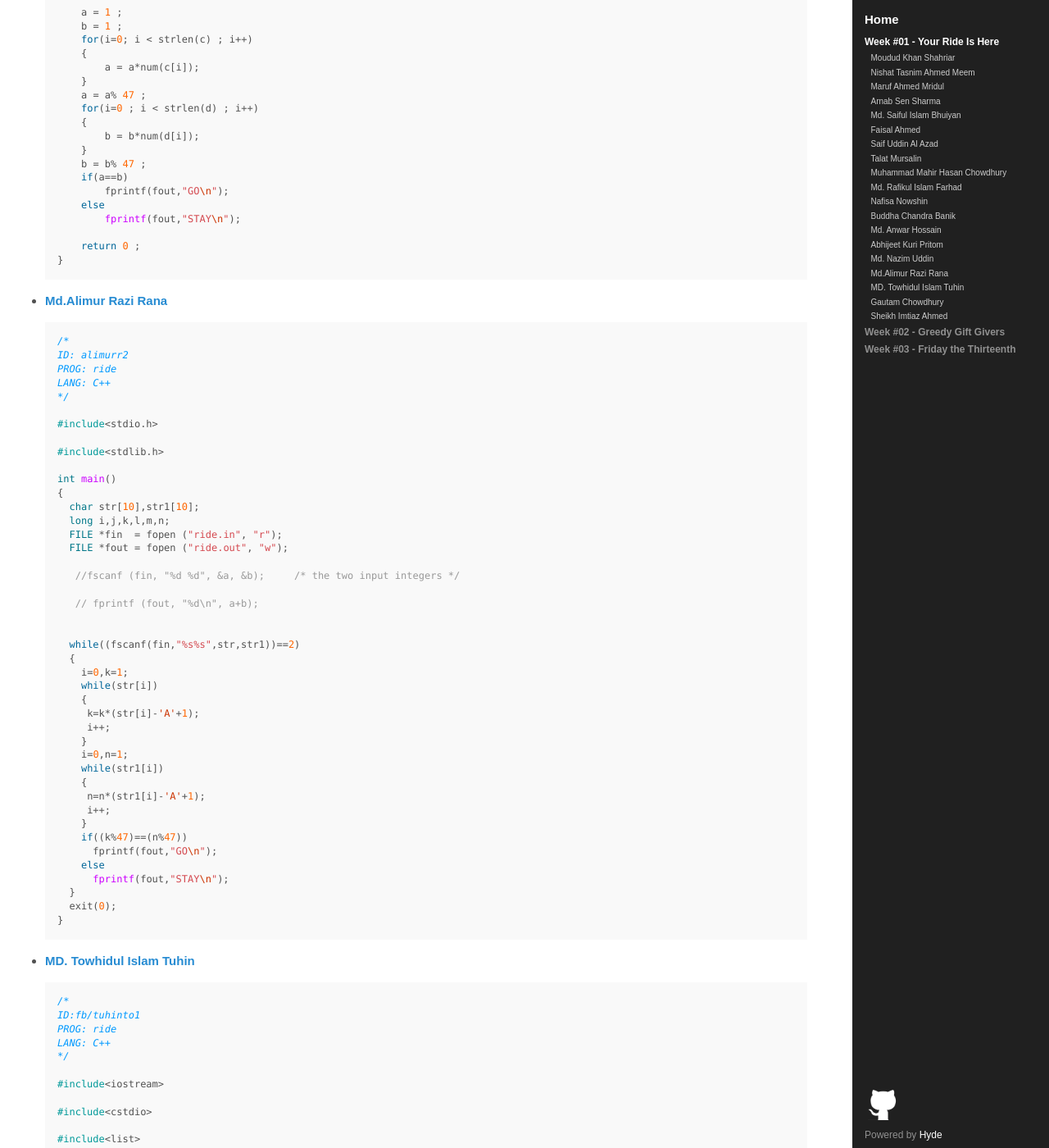
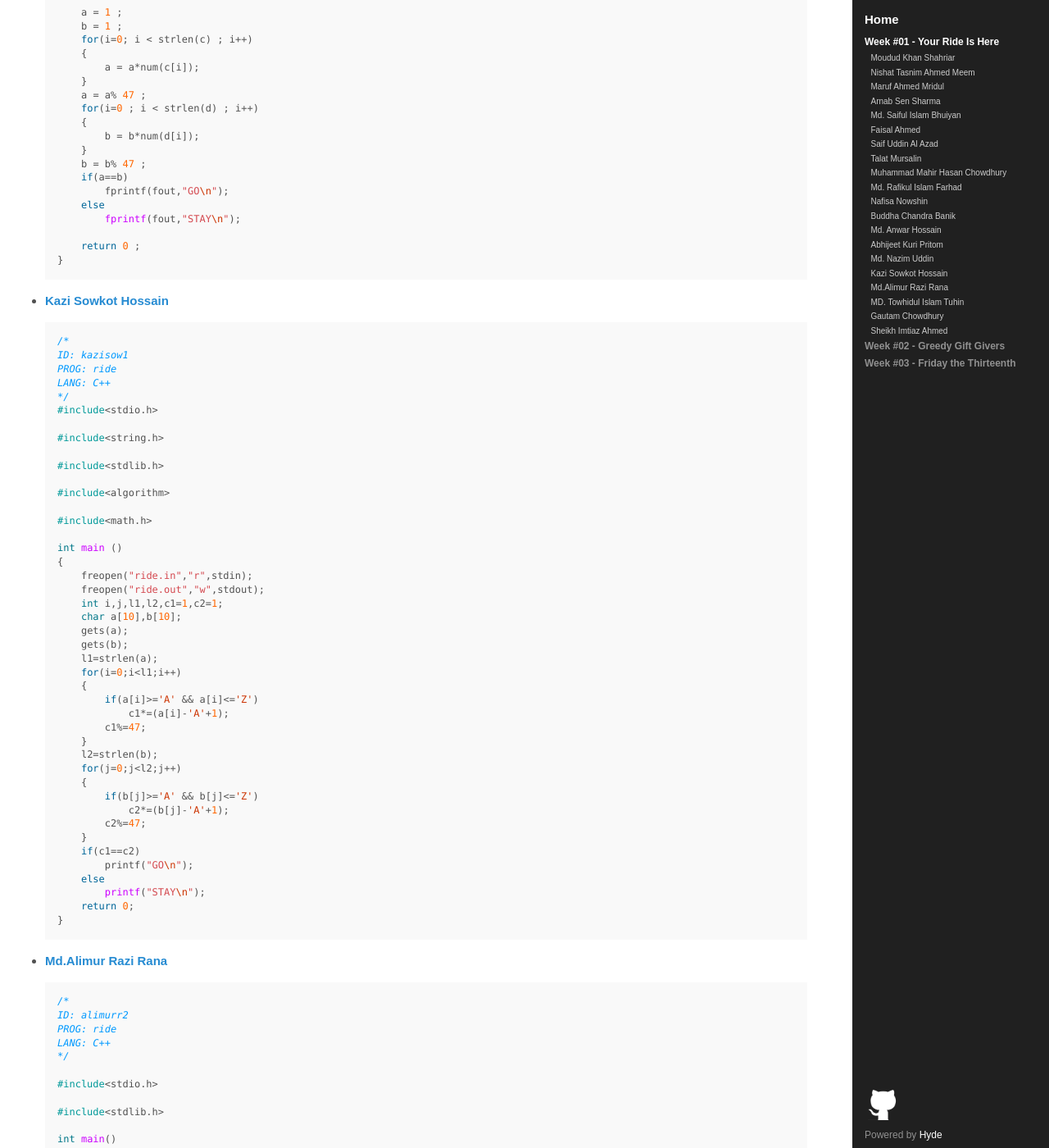
Before and after one commit to Corei13/Ozone, a Jekyll site: the page built from problem/01/index.md, in a window 1280 px wide and 1400 px high, scrolled down 13933 px. Shown: the whole window at 82% size. Built offline with Jekyll 4.4.1, drawn with Linux system fonts in a browser that asks for light colours; Markdown is read by kramdown in place of the engine named in the settings.

Commit message:
W1 - Sabbir

```diff
--- /dev/null
+++ b/problem/01/2013331040.md
@@ -0,0 +1,49 @@
+<a name="2013331040.01"></a>
+
+{% if page.author %}
+- **[USACO {{site.data.problems['01'].section}} - {{site.data.problems['01'].title}}]({{site.baseurl}}/problem/01)**
+{% endif %}
+{% if page.problem %}
+- **[{{site.data.authors[2013331040]}}]({{site.baseurl}}/author/2013331040)**
+{% endif %}
+{% highlight cpp %}
+/*
+ID: kazisow1
+PROG: ride
+LANG: C++
+*/
+#include<stdio.h>
+#include<string.h>
+#include<stdlib.h>
+#include<algorithm>
+#include<math.h>
+int main ()
+{
+    freopen("ride.in","r",stdin);
+    freopen("ride.out","w",stdout);
+    int i,j,l1,l2,c1=1,c2=1;
+    char a[10],b[10];
+    gets(a);
+    gets(b);
+    l1=strlen(a);
+    for(i=0;i<l1;i++)
+    {
+        if(a[i]>='A' && a[i]<='Z')
+            c1*=(a[i]-'A'+1);
+        c1%=47;
+    }
+    l2=strlen(b);
+    for(j=0;j<l2;j++)
+    {
+        if(b[j]>='A' && b[j]<='Z')
+            c2*=(b[j]-'A'+1);
+        c2%=47;
+    }
+    if(c1==c2)
+        printf("GO\n");
+    else
+        printf("STAY\n");
+    return 0;
+}
+
+{% endhighlight %}
--- a/process.py
+++ b/process.py
@@ -1,4 +1,4 @@
-import os, re, sys, json
+import os, re, sys, json, shutil
 
 r = re.compile('w([0-9]+)_([0-9]{10}).([a-z]+)')
 
@@ -48,9 +48,11 @@ def insert(src, files):
         insert_file(path="%s/%s/index.md" % ('problem', problem),
             template='problem', problem=problem, authors=authors)
 
-src = sys.argv[1]
+src = 'codes'
 
+shutil.rmtree('author')
 mkdir('author')
+shutil.rmtree('problem')
 mkdir('problem')
 
 insert(src, os.listdir(src))
```
Also changed, not shown: author/2013331040/01.md (added, +49 -0 lines), author/2013331040/index.md (added, +11 -0 lines), problem/01/index.md (+1 -1 lines), 1 other file.
